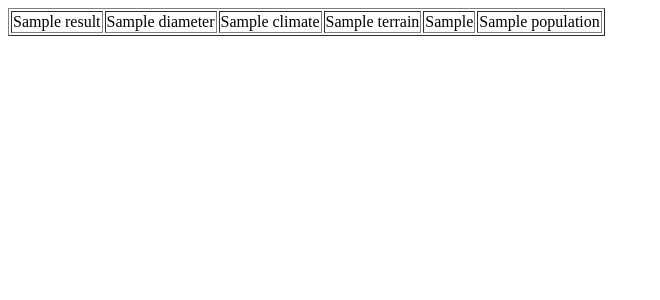
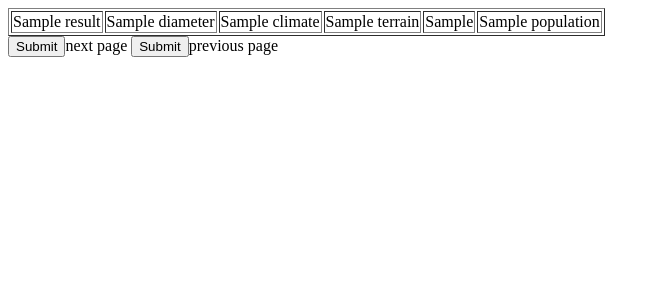
Before and after one commit to davidtanacs/world_of_star_wars, a Flask app: page / in a window 1280 px wide. Shown: the top 300 px of the page, without its empty margins (0-660 px from the left). Run offline with Flask 2, Linux system fonts and the light colour scheme; a database or web service that is not in the repository returns one stand-in record (values such as "Sample title"); data that the repository does not hold is empty.

Commit message:
now next and previous button works, but needs exception handling.

```diff
--- a/main.py
+++ b/main.py
@@ -2,6 +2,9 @@ from flask import Flask, render_template, request
 import requests
 
 app = Flask(__name__)
+
+
+page_num = 1
 
 
 def main():
@@ -10,7 +13,13 @@ def main():
 
 @app.route('/')
 def show_table():
-    response = requests.get('http://swapi.co/api/planets/').json()
+    global page_num
+    if request.args.get('next'):
+        page_num += 1
+    elif request.args.get('previous'):
+        page_num -= 1
+    source = 'http://swapi.co/api/planets/?page={}'.format(page_num)
+    response = requests.get(source).json()
     table = response['results']
     return render_template('table.html', table=table)
 
@@ -19,8 +28,5 @@ def show_table():
 
 
 
-
-
-
 if __name__ == '__main__':
     app.run(debug=True)
--- a/templates/table.html
+++ b/templates/table.html
@@ -31,5 +31,10 @@
             </tr>
         {% endfor %}
     </table>
+    <form action="/">
+        <input id="next" type="submit" name="next">next page</input>
+        <input id="previous" type="submit" name="previous">previous page</input>
+        <button id="actual" style="display: none;" value={{ response }}></button>
+    </form>
 </body>
 </html>
```
Also changed, not shown: static/pageChanger.js (added).
